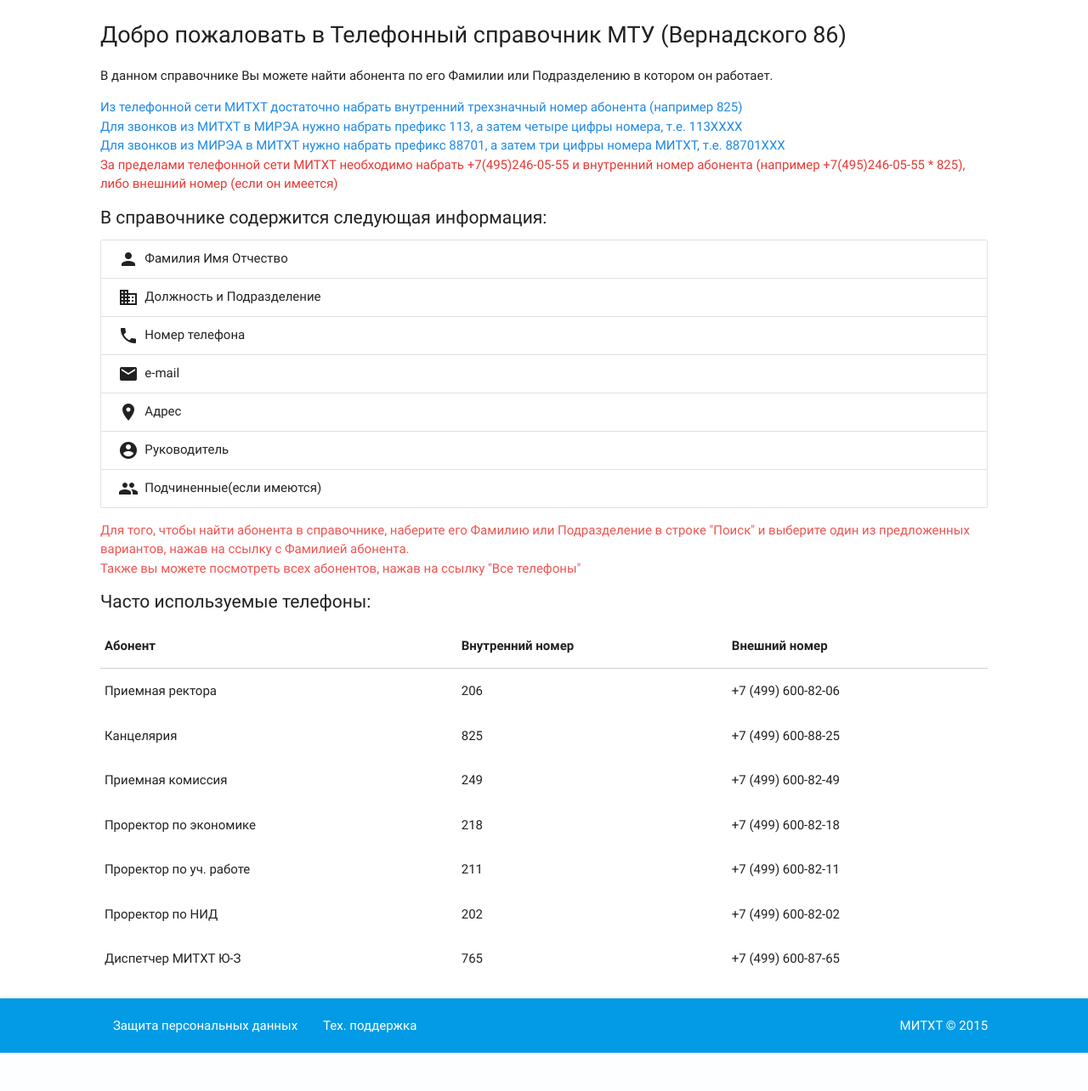
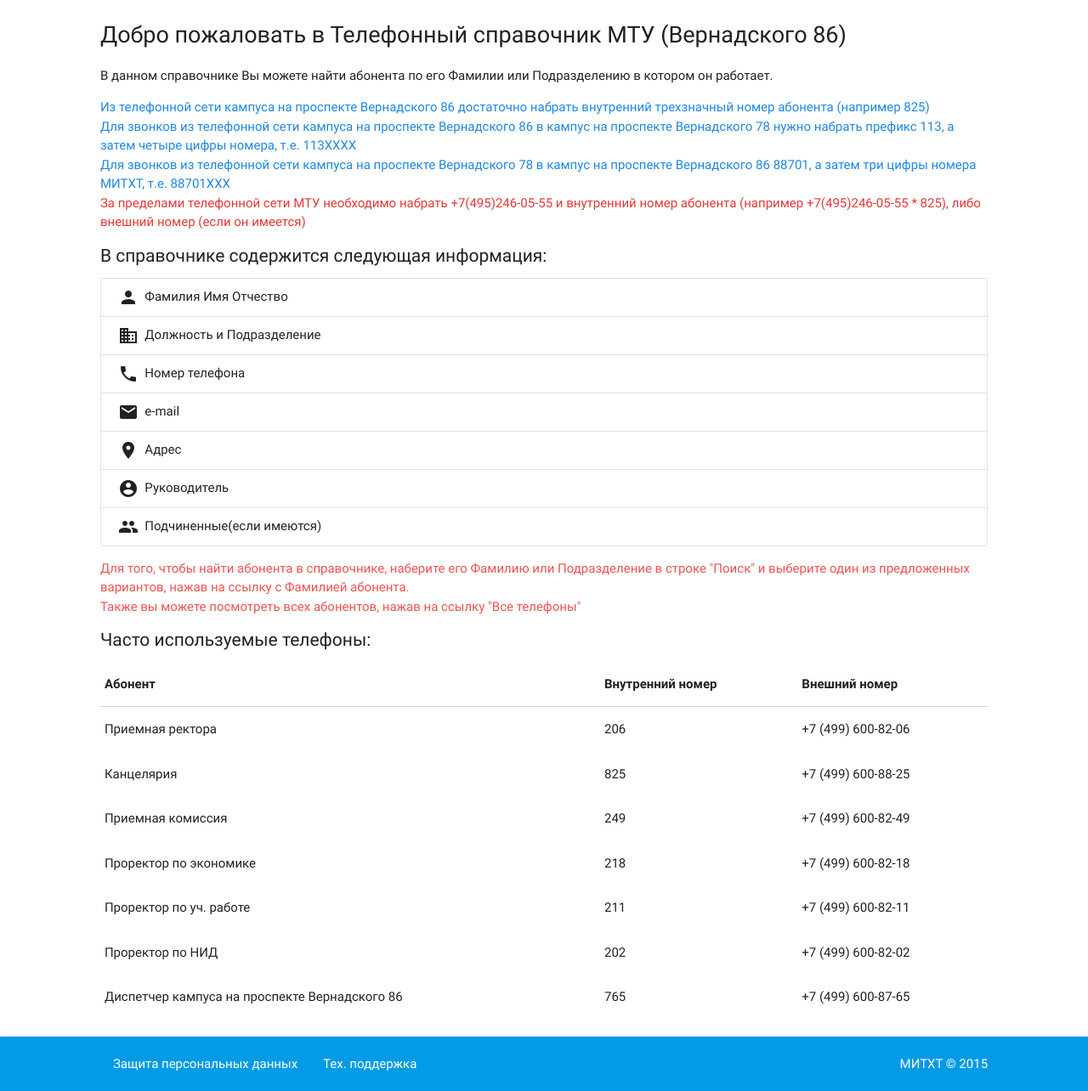
Before and after one commit to skutylev/phones, a Django app: page / in a window 1280 px wide. Shown: the part 84-1368 px from the top of the page at 85% size. Before the commit the page ends 1323 px from the top, so only its background shows below. Run offline with Django 3.2, Linux system fonts and the light colour scheme; some libraries are stand-ins or nearby versions.

Commit message:
many changes

```diff
--- a/phones/templates/index.html
+++ b/phones/templates/index.html
@@ -1,4 +1,4 @@
 {% extends "include/base.html" %}
 {% block content %}
-<h1>Это телефонный справочник МИТХТ</h1>
+<h1>Это телефонный справочник МТУ</h1>
 {% endblock %}
--- a/phones/templates/phones/main.html
+++ b/phones/templates/phones/main.html
@@ -5,10 +5,10 @@
         <h2>Добро пожаловать в Телефонный справочник МТУ (Вернадского 86)</h2>
             <p>В данном справочнике Вы можете найти абонента по его Фамилии или Подразделению в котором он работает.</p>
             <p>
-                <span class="blue-text text-darken-1">Из телефонной сети МИТХТ достаточно набрать внутренний трехзначный номер абонента (например 825)</span><br />
-                <span class="blue-text text-darken-1">Для звонков из МИТХТ в МИРЭА нужно набрать префикс 113, а затем четыре цифры номера, т.е. 113ХХХХ</span><br />
-                <span class="blue-text text-darken-1">Для звонков из МИРЭА в МИТХТ нужно набрать префикс 88701, а затем три цифры номера МИТХТ, т.е. 88701ХХХ</span><br />
-                <span class="red-text text-darken-1">За пределами телефонной сети МИТХТ необходимо набрать +7(495)246-05-55 и внутренний номер абонента (например +7(495)246-05-55 * 825), либо внешний номер (если он имеется)</span>
+                <span class="blue-text text-darken-1">Из телефонной сети кампуса на проспекте Вернадского 86 достаточно набрать внутренний трехзначный номер абонента (например 825)</span><br />
+                <span class="blue-text text-darken-1">Для звонков из телефонной сети кампуса на проспекте Вернадского 86 в кампус на проспекте Вернадского 78 нужно набрать префикс 113, а затем четыре цифры номера, т.е. 113ХХХХ</span><br />
+                <span class="blue-text text-darken-1">Для звонков из  телефонной сети кампуса на проспекте Вернадского 78 в кампус на проспекте Вернадского 86 88701, а затем три цифры номера МИТХТ, т.е. 88701ХХХ</span><br />
+                <span class="red-text text-darken-1">За пределами телефонной сети МТУ необходимо набрать +7(495)246-05-55 и внутренний номер абонента (например +7(495)246-05-55 * 825), либо внешний номер (если он имеется)</span>
 
             </p>
             <h4>В справочнике содержится следующая информация:</h4>
@@ -65,7 +65,7 @@
                     <td>+7 (499) 600-82-02</td>
                   </tr>
                   <tr>
-                    <td>Диспетчер МИТХТ Ю-З</td>
+                    <td>Диспетчер кампуса на проспекте Вернадского 86</td>
                     <td>765</td>
                     <td>+7 (499) 600-87-65</td>
                   </tr>
```
Also changed, not shown: db.sqlite3.
